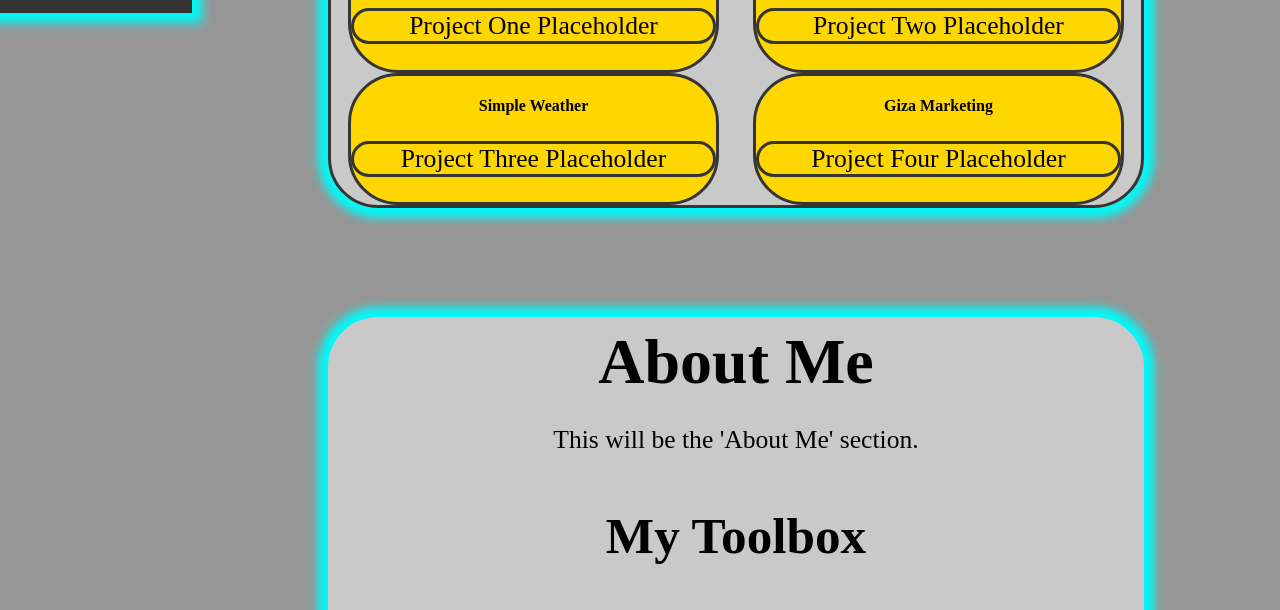
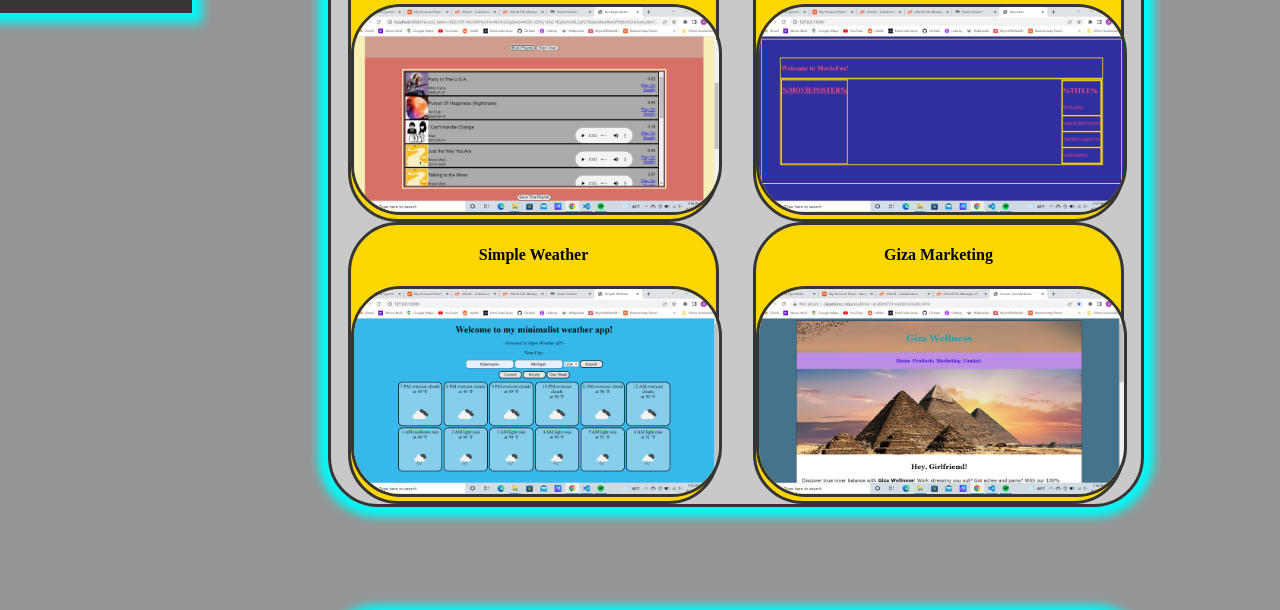
Before and after one commit to acutler2929/portfolio, a website: page index.html in a window 1280 px wide. Shown: the part 787-1397 px from the top of the page. Drawn offline with Linux system fonts and the light colour scheme.

Commit message:
added screenshots

```diff
--- a/index.html
+++ b/index.html
@@ -52,34 +52,45 @@
 				<div id="projects-wrapper">
 					<div id="project-container-one" class="project-container">
 						<h4>Nostalgia Beats</h4>
-						<p id="project-image-one" class="project-image">
-							Project One Placeholder
-						</p>
+						<img
+							src="./pictures/screenshots/nostalgia-beats-screen.png"
+							id="project-image-one"
+							class="project-image"
+						/>
 					</div>
 					<div id="project-container-two" class="project-container">
 						<h4>MovieFax</h4>
-						<p id="project-image-two" class="project-image">
-							Project Two Placeholder
-						</p>
+						<img
+							src="./pictures/screenshots/moviefax-screen.png"
+							id="project-image-two"
+							class="project-image"
+						/>
 					</div>
 					<div id="project-container-three" class="project-container">
 						<h4>Simple Weather</h4>
-						<p id="project-image-three" class="project-image">
-							Project Three Placeholder
-						</p>
+						<img
+							src="./pictures/screenshots/simple-weather-screen.png"
+							id="project-image-three"
+							class="project-image"
+						/>
 					</div>
 					<div id="project-container-four" class="project-container">
 						<h4>Giza Marketing</h4>
-						<p id="project-image-four" class="project-image">
-							Project Four Placeholder
-						</p>
+						<img
+							src="./pictures/screenshots/giza-wellness-screen.png"
+							id="project-image-four"
+							class="project-image"
+						/>
 					</div>
 				</div>
 			</div>
 			<div id="about">
 				<div id="description">
-					<h2>About Me</h2>
-					<p>This will be the 'About Me' section.</p>
+					<h2>A little about me...</h2>
+					<p>
+						I love writing software- its the closest we will ever
+						come to wizardry!
+					</p>
 					<h3>My Toolbox</h3>
 				</div>
 				<div id="toolbox">
@@ -154,6 +165,17 @@
 				</div>
 			</div>
 			<footer>
+				<!--make more of these-->
+				<p>
+					<a href="https://iconscout.com/icons/sass" target="_blank"
+						>Sass Icon</a
+					>
+					by
+					<a href="https://iconscout.com/contributors/icon-mafia"
+						>Icon Mafia</a
+					>
+					on <a href="https://iconscout.com">Iconscout</a>
+				</p>
 				<p>
 					Last updated
 					<script>
--- a/style/_responsive.scss
+++ b/style/_responsive.scss
@@ -1,21 +1,4 @@
 /*********** Implementing Responsiveness ************/
-
-h1 {
-	font-size: 6vw;
-}
-
-h2 {
-	font-size: 5vw;
-	margin: 1vh 0vw 1vh 0vw;
-}
-
-h3 {
-	font-size: 4vw;
-}
-
-p {
-	font-size: 2vw;
-}
 
 /********* Smaller Phones **********/
 
--- a/style/style.scss
+++ b/style/style.scss
@@ -53,6 +53,23 @@
 	height: 100%;
 	text-align: center;
 	z-index: 0;
+
+	h1 {
+		font-size: 6vw;
+	}
+
+	h2 {
+		font-size: 5vw;
+		margin: 1vh 0vw 1vh 0vw;
+	}
+
+	h3 {
+		font-size: 4vw;
+	}
+
+	p {
+		font-size: 2vw;
+	}
 }
 
 @keyframes backgroundColorPalette {
@@ -201,6 +218,7 @@
 .project-image {
 	border: 3px solid $color-secondary;
 	border-radius: 50px;
+	max-width: 100%;
 	transition: transform 0.2s;
 	&:hover {
 		background-color: darkorchid;
@@ -284,9 +302,14 @@
 }
 
 footer {
-	font-size: 15px;
+	font-size: 1vw;
 	position: relative;
 	text-align: center;
+	z-index: 4;
+
+	p {
+		font-size: 1.5vw;
+	}
 }
 
 @import './responsive';
```
Also changed, not shown: pictures/picCredits.txt (+5 -5 lines), pictures/Tech Icons/Sass Icon.svg (added), pictures/bicycle_icon_front.svg (deleted), pictures/screenshots/giza-wellness-screen.png (added), pictures/screenshots/moviefax-screen.png (added), pictures/screenshots/nostalgia-beats-screen.png (added), pictures/screenshots/simple-weather-screen.png (added), style/style.css, 1 other file.
